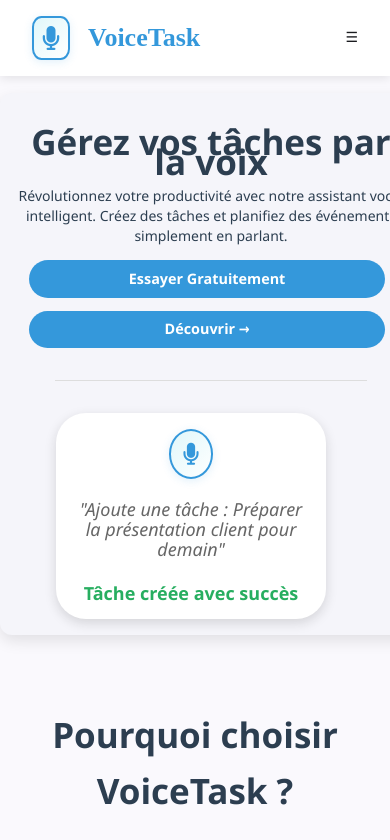
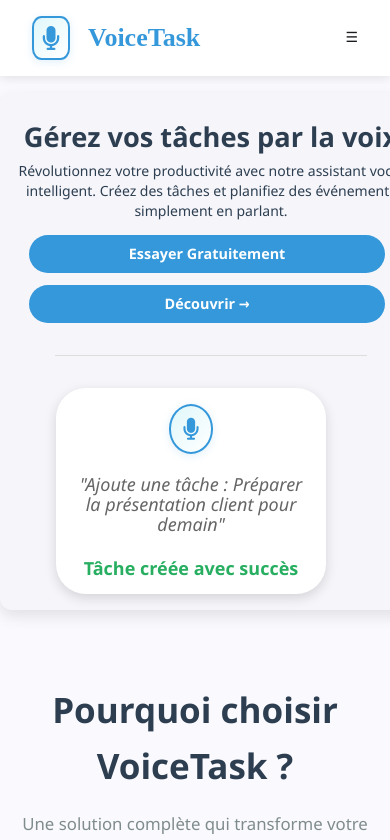
Before and after one commit to raedzayoud/Voice-Talk, an Angular app: page /home in a window 390 px wide. Shown: the top 840 px of the page. Built offline with nearby package versions, Linux system fonts and the light colour scheme.

Commit message:
complete responsive

```diff
--- a/src/app/acceuil/about/about.scss
+++ b/src/app/acceuil/about/about.scss
@@ -176,6 +176,9 @@
   }
   .container h1 {
     font-size: 1.5rem;
+  }
+  .about-container-1 h1 {
+    font-size: 1.7rem;
   }
   .container .description {
     font-size: 0.95rem;
```
